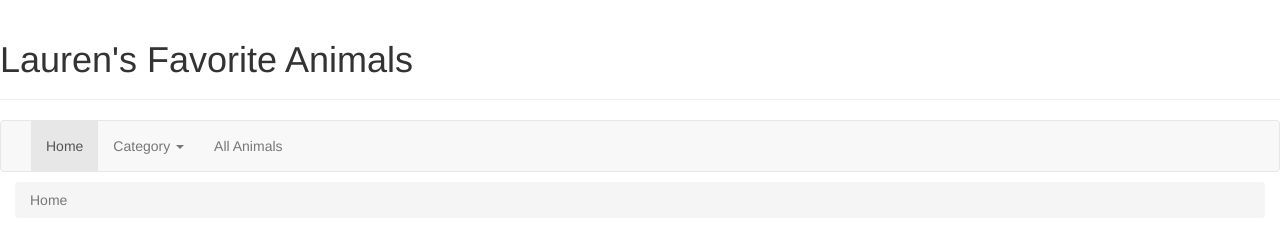
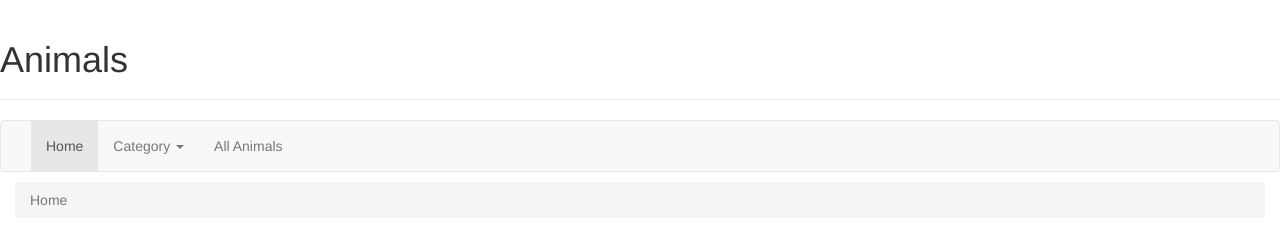
Before and after one commit to laloia/Animals-data, a plain HTML site: page index.html in a window 1280 px wide. Shown: the top 235 px of the page. Drawn offline with Linux system fonts and the light colour scheme.

Commit message:
Update index.html

```diff
--- a/index.html
+++ b/index.html
@@ -19,7 +19,7 @@
 
 <body>
 	<div class="page-header">
-		<h1 class="title">Lauren's Favorite Animals</h1>
+		<h1 class="title">Animals</h1>
 	</div>
 
 	<!-- Navigation-->
```
